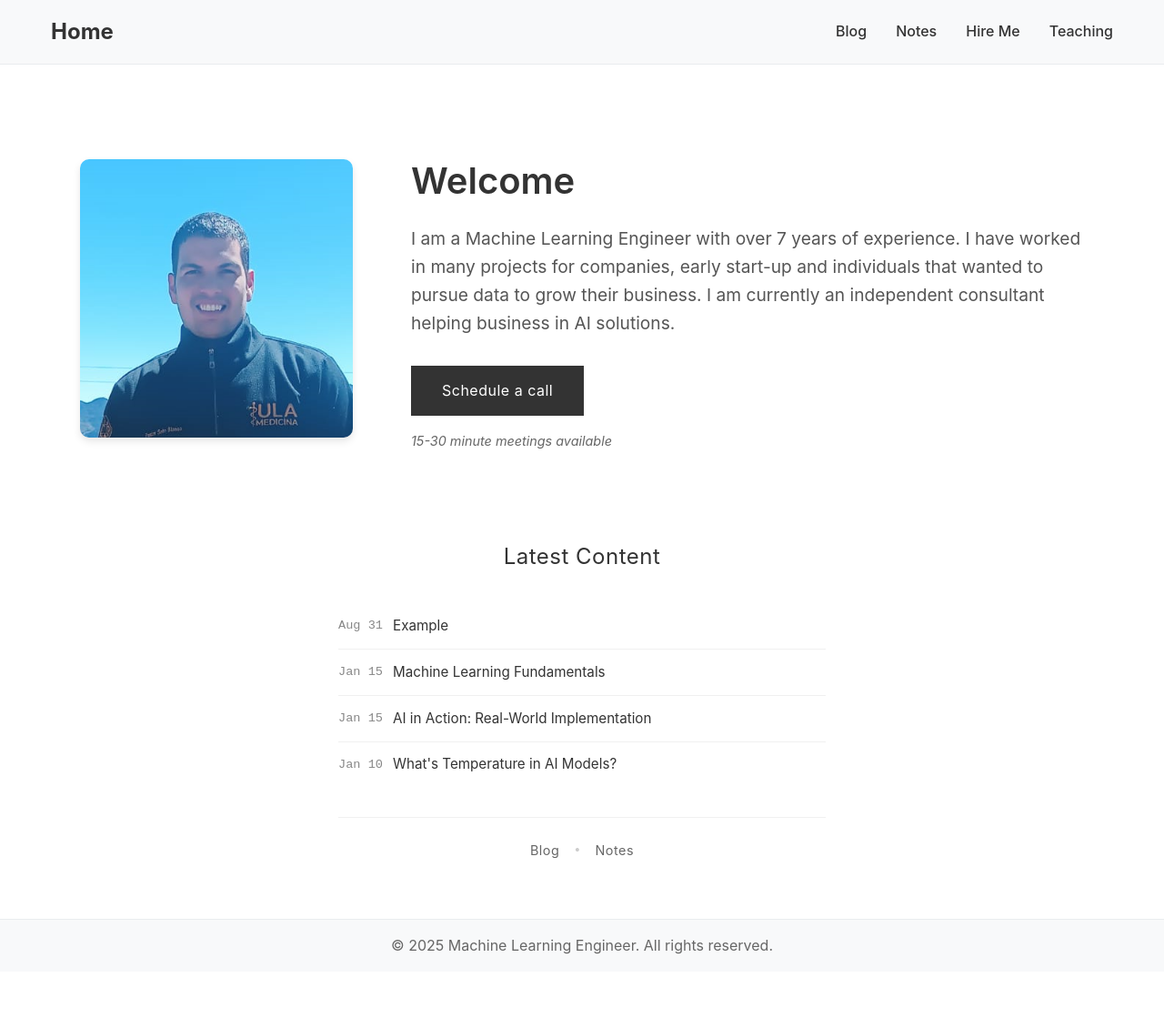
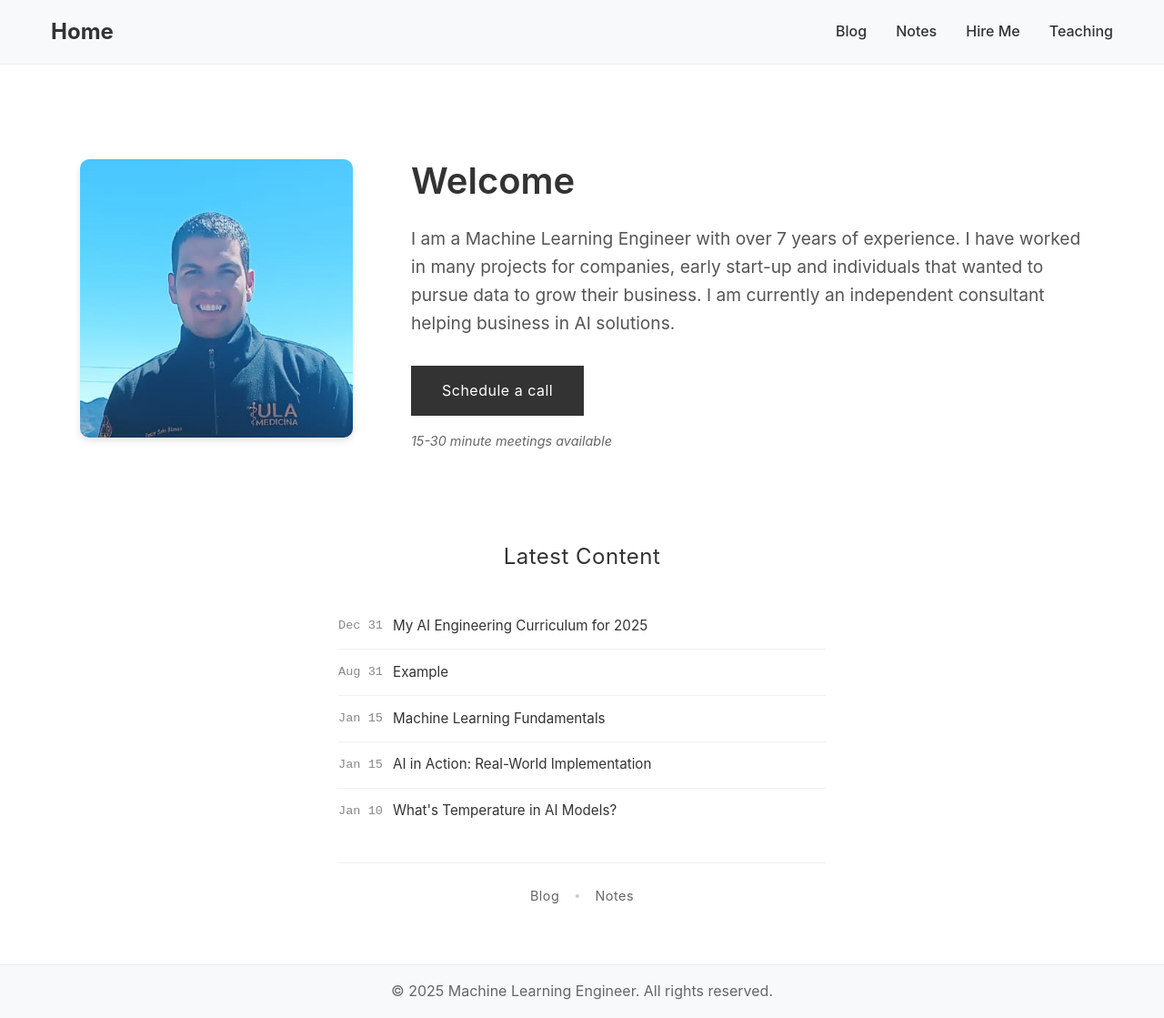
Before and after one commit to sotoblanco/blog, a Jekyll site: the page built from docs/index.md, in a window 1280 px wide. Shown: the whole page at 91% size. Built offline with Jekyll 4.4.1, drawn with Linux system fonts in a browser that asks for light colours; before the commit the page ends 1068 px from its top, so only the background shows below that.

Commit message:
add substack

```diff
--- a/docs/index.md
+++ b/docs/index.md
@@ -27,8 +27,14 @@ title: Home
   <div class="table-container">
     <table class="content-table">
       <tbody>
+        <tr>
+          <td class="date-cell">Dec 31</td>
+          <td class="title-cell">
+            <a href="https://pastorsoto.substack.com/p/my-ai-engineering-curriculum-for" target="_blank">My AI Engineering Curriculum for 2025</a>
+          </td>
+        </tr>
         {% assign all_content = site.posts | concat: site.notes | sort: 'date' | reverse %}
-        {% for item in all_content limit: 8 %}
+        {% for item in all_content limit: 7 %}
         <tr>
           <td class="date-cell">{{ item.date | date: "%b %d" }}</td>
           <td class="title-cell">
```
